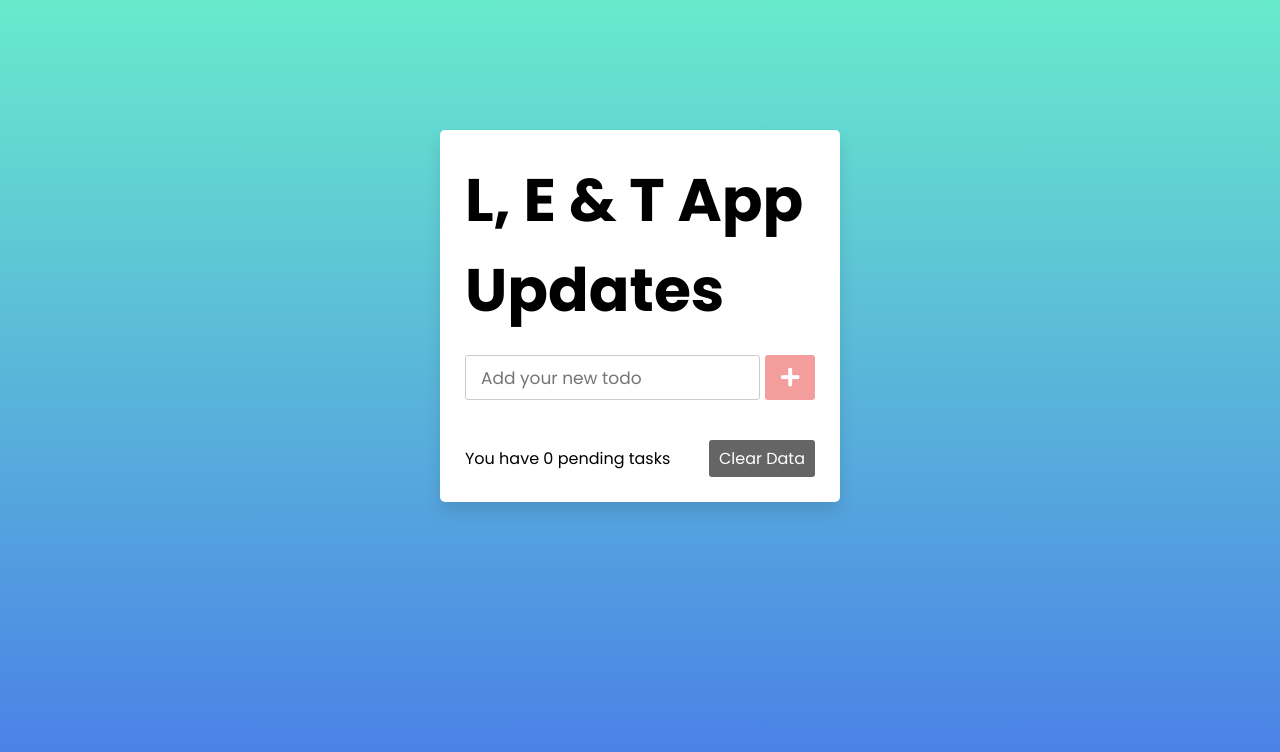
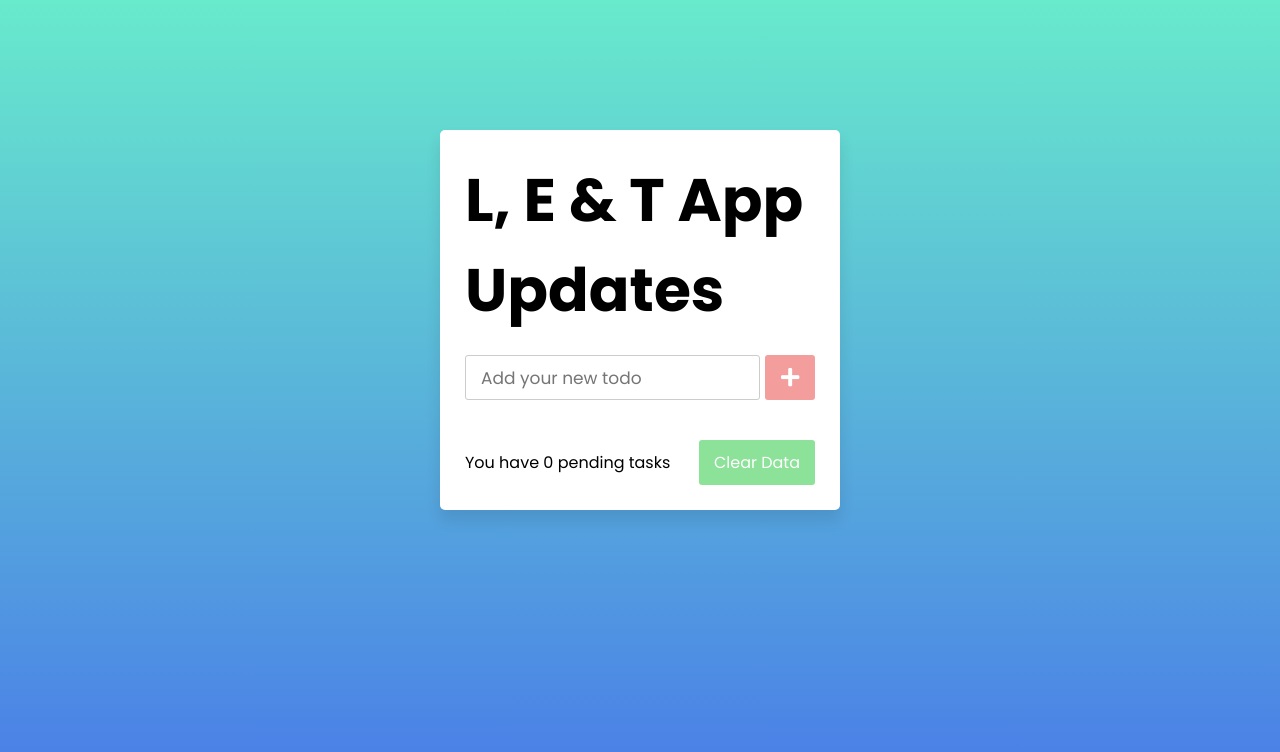
Before and after one commit to lpk229/lpk229.github.io, a plain HTML site: page index.html in a window 1280 px wide. Drawn offline with Linux system fonts and the light colour scheme.

Commit message:
Update style.css

```diff
--- a/style.css
+++ b/style.css
@@ -111,7 +111,7 @@ body{
   justify-content: space-between;
 }
 .footer button{
-  padding: 6px 10px;
+  padding: 10px 15px;
   border-radius: 3px;
   border: none;
   outline: none;
@@ -119,7 +119,7 @@ body{
   font-weight: 400;
   font-size: 16px;
   margin-left: 5px;
-  background: #000000;
+  background: #42CF56;
   cursor: pointer;
   user-select: none;
   opacity: 0.6;
```
